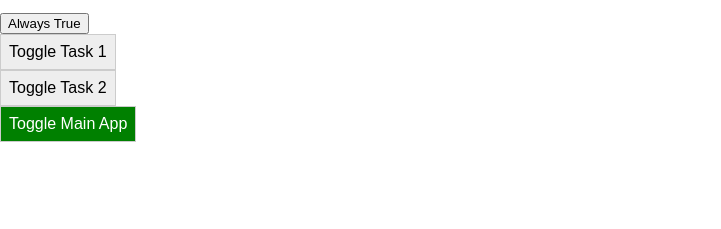
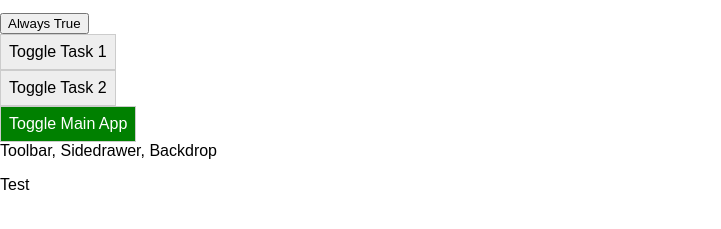
Before and after one commit to Drethic/react-tutorial, a React app: page / in a window 1280 px wide. Shown: the part 101-330 px from the top of the page, without its empty margins (0-721 px from the left). Built offline with nearby package versions, Linux system fonts and the light colour scheme.

Commit message:
Creating a Layout Component * Fixed missing styles from MainApp due to webpack eject * Added Layout component for Burger app * Code up to date with lecture 107

```diff
--- /dev/null
+++ b/src/components/Layout/Layout.js
@@ -0,0 +1,13 @@
+import React from 'react';
+import Auxiliary from '../../hoc/Auxiliary'
+
+const layout = (props) => (
+    <Auxiliary>
+        <div>Toolbar, Sidedrawer, Backdrop</div>
+        <main>
+            {props.children}
+        </main>
+    </Auxiliary>
+);
+
+export default layout;
--- a/src/containers/App/App.css
+++ b/src/containers/App/App.css
@@ -6,11 +6,3 @@
 .btn {
     display: block;
 }
-
-.red {
-    color: red;
-}
-
-.bold {
-    font-weight: bold;
-}
--- a/src/containers/App/App.js
+++ b/src/containers/App/App.js
@@ -6,6 +6,7 @@ import Cockpit from '../../components/Cockpit/Cockpit';
 import Auxiliary from '../../hoc/Auxiliary';
 // import WithClass from '../../hoc/WithClass';
 import withClassFunc from '../../hoc/withClassFunc';
+import Layout from '../../components/Layout/Layout';
 
 // class App extends Component {
 class App extends PureComponent {
@@ -52,6 +53,7 @@ class App extends PureComponent {
             //<WithClass classes="App">
             <Auxiliary>
                 <Cockpit appTitle = {this.props.title} />
+                <Layout><p>Test</p></Layout>
             </Auxiliary>
         );
     }
--- /dev/null
+++ b/src/containers/MainApp/MainApp.css
@@ -0,0 +1,7 @@
+.red {
+    color: red;
+}
+
+.bold {
+    font-weight: bold;
+}
--- a/src/containers/MainApp/MainApp.js
+++ b/src/containers/MainApp/MainApp.js
@@ -1,5 +1,6 @@
 import React, { Component } from 'react';
 import Radium from 'radium';
+import classes from './MainApp.css';
 import Auxiliary from '../../hoc/Auxiliary';
 import Persons from '../../components/Persons/Persons';
 
@@ -84,10 +85,10 @@ class MainApp extends Component {
             buttonStyle[':hover'].color = 'black';
             const assignedClasses = [];
             if (this.state.appPersons.length <= 2) {
-                assignedClasses.push('red');
+                assignedClasses.push(classes.red);
             }
             if (this.state.appPersons.length <= 1) {
-                assignedClasses.push('bold');
+                assignedClasses.push(classes.bold);
             }
             mainApp = (
                 <div>
```
